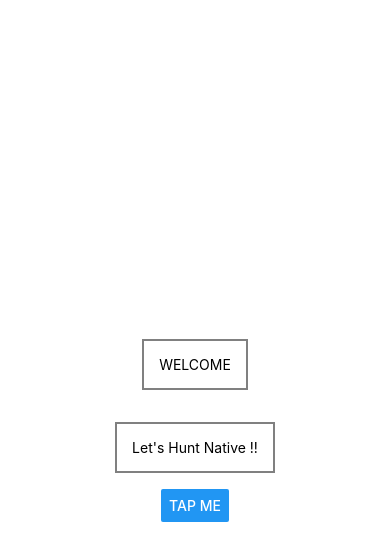
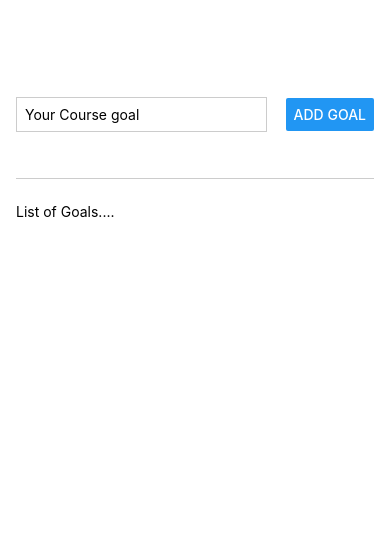
Before and after one commit to maniplek/mobile-app-development, a React Native app: screen / in a window 390 px wide. Shown: the top 560 px of the page. Built offline with nearby package versions, Linux system fonts and the light colour scheme.

Commit message:
addded new styles

```diff
--- a/App.js
+++ b/App.js
@@ -1,29 +1,43 @@
-import { StatusBar } from 'expo-status-bar';
-import { Button, StyleSheet, Text, View } from 'react-native';
+import { StatusBar } from "expo-status-bar";
+import { Button, StyleSheet, Text, TextInput, View } from "react-native";
+
 
 export default function App() {
   return (
-    <View style={styles.container}>
-      <View>
-          <Text style={styles.dummyText}>WELCOME</Text>
+    <View style={styles.appContainer}>
+      <View style={styles.inputContainer}>
+        <TextInput  style={styles.textInput} placeholder="Your Course goal" />
+        <Button title="Add Goal" />
       </View>
-      <Text style={styles.dummyText}>Let's Hunt Native !!</Text>
-      <Button title='Tap me'/>
+      <View style={styles.goalsContainer}>
+        <Text>List of Goals....</Text>
+      </View>
     </View>
   );
 }
 
 const styles = StyleSheet.create({
-  container: {
-    flex: 1,
-    backgroundColor: '#fff',
-    alignItems:'center',
-    justifyContent: 'center',
+  appContainer:{
+    flex:1,
+    paddingTop:50,
+    paddingHorizontal:16
   },
-  dummyText:{
-    margin:16,
-    padding: 15,
-    borderWidth:2,
-    borderColor:'gray',
+  inputContainer:{
+    flex:1,
+    flexDirection: 'row',
+    justifyContent: "space-between",
+    alignItems: "center",
+    marginBottom:24,
+    borderBottomWidth:1,
+    borderBottomColor: '#cccccc',
+  },textInput:{
+    borderWidth:1,
+    borderColor: '#cccccc',
+    width:'70%',
+    marginRight: 8,
+    padding: 8,
+  },
+  goalsContainer:{
+    flex: 5,
   }
 });
```
